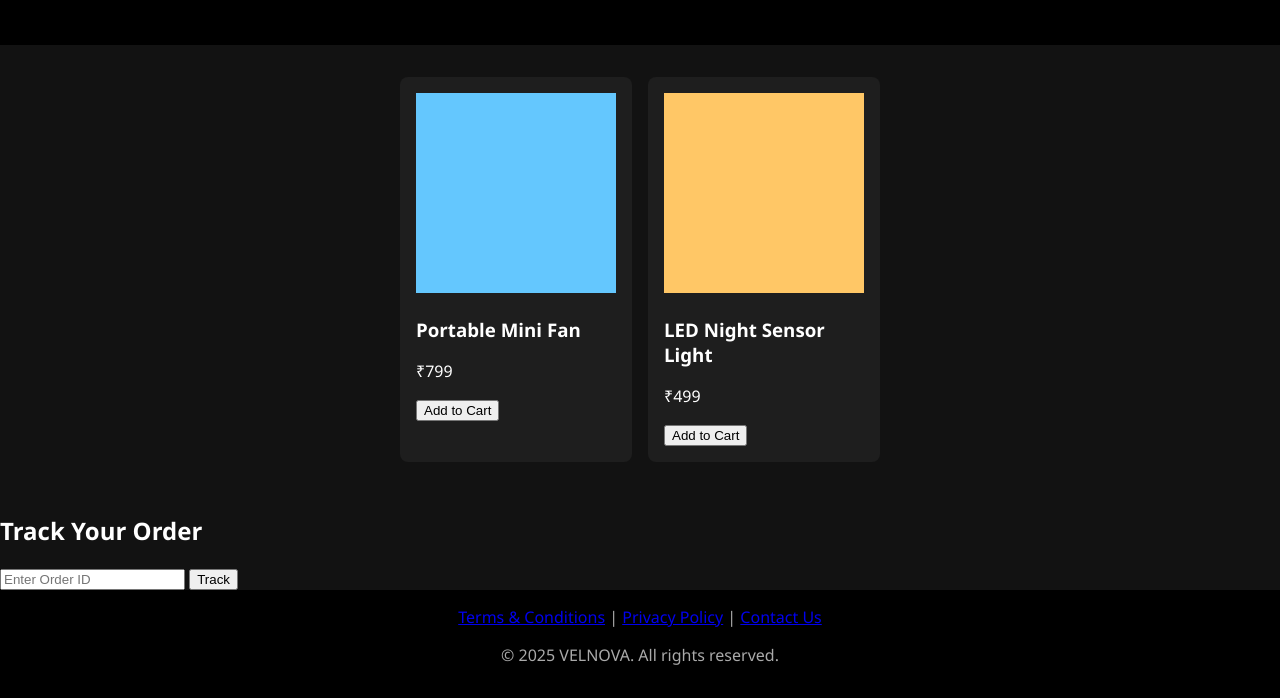
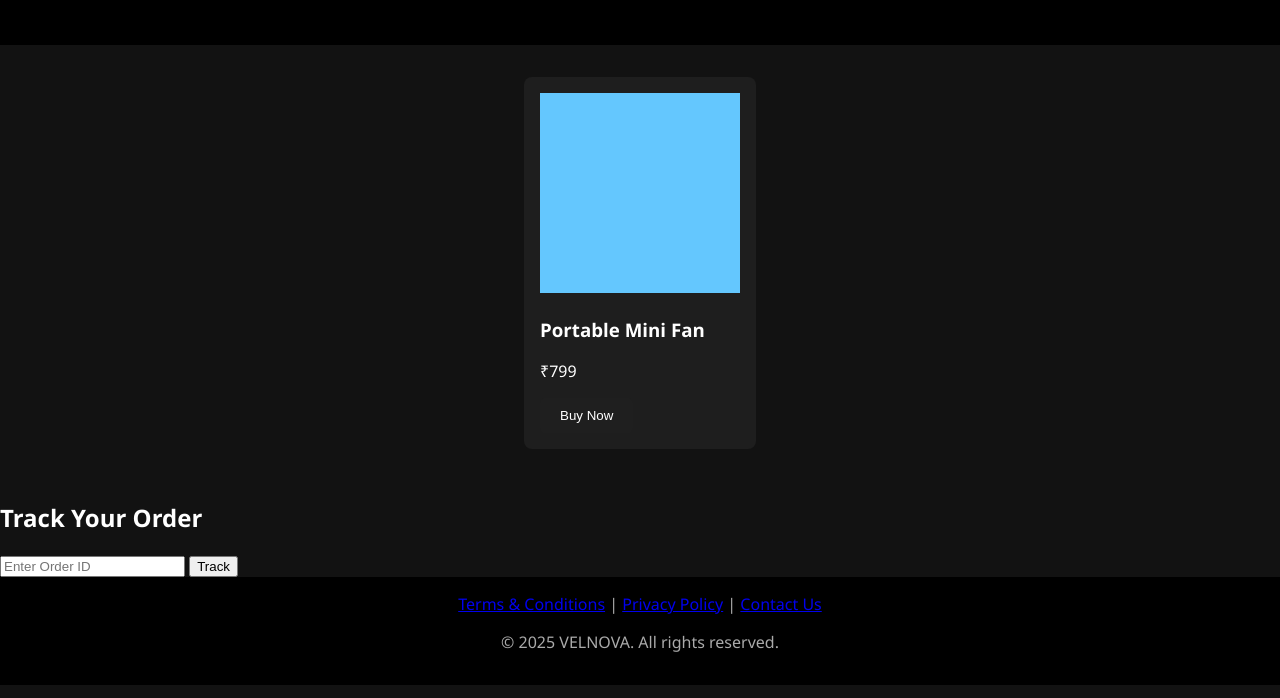
Before and after one commit to velnovaofficial/velnova, a plain HTML site: page index.html in a window 1280 px wide. Shown: the part 208-906 px from the top of the page. Drawn offline with Linux system fonts and the light colour scheme; a script that the page names is missing.

Commit message:
Add files via upload

```diff
--- a/index.html
+++ b/index.html
@@ -20,13 +20,11 @@
       <img src="product1.jpg" alt="Product 1" />
       <h3>Portable Mini Fan</h3>
       <p>₹799</p>
-      <button>Add to Cart</button>
-    </div>
-    <div class="product">
-      <img src="product2.jpg" alt="Product 2" />
-      <h3>LED Night Sensor Light</h3>
-      <p>₹499</p>
-      <button>Add to Cart</button>
+      <a href="https://rzp.io/rzp/fyOtIxA" target="_blank">
+  <button style="padding: 10px 20px; background-color: #1f1f1f; color: white; border: none; border-radius: 5px; cursor: pointer;">
+    Buy Now
+  </button>
+</a>
     </div>
   </section>
 
```
